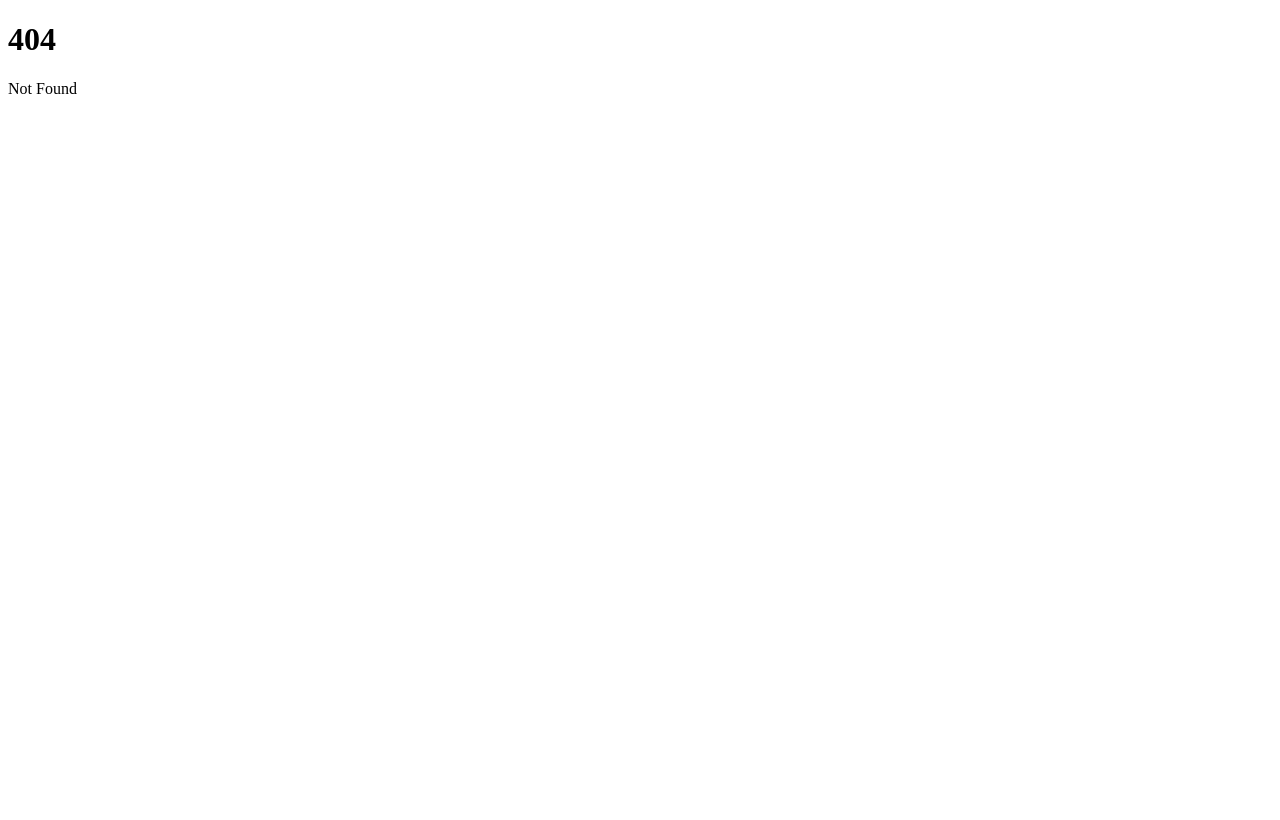
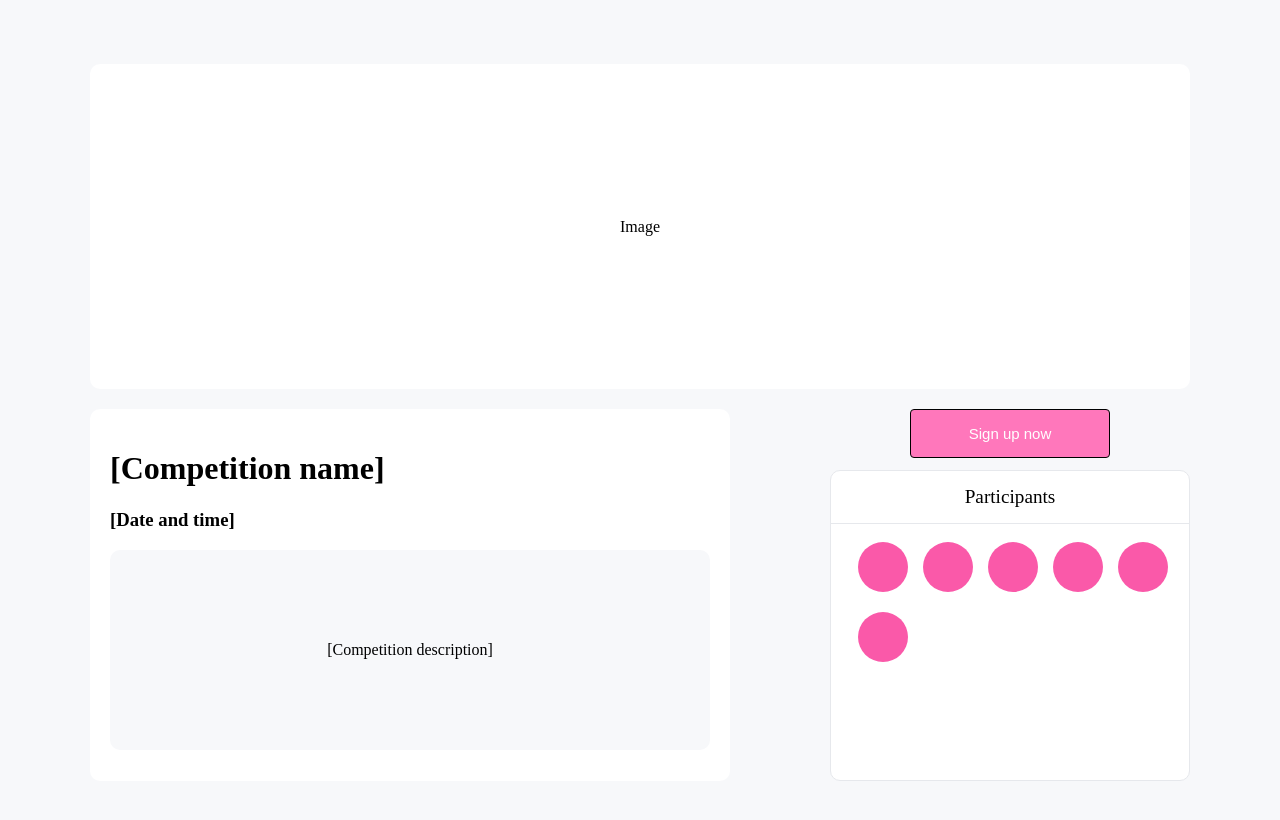
Before and after one commit to synnearv/PU-prosjekt, a SvelteKit app: page /competition-view in a window 1280 px wide. Before the commit this address had no page. Shown: the top 820 px of the page. Built offline with nearby package versions, Linux system fonts and the light colour scheme.

Commit message:
add: competition page
Implemented basic layout. Button changes if user is signed up or not.

```diff
--- /dev/null
+++ b/src/routes/competition-view/+page.svelte
@@ -0,0 +1,214 @@
+<script lang="ts">
+
+  export type Registration = {
+    id: string;
+    userId: string;
+    userName: string;
+  };
+
+  export type Competition = {
+    id: string;
+    name: string;
+    description: string;
+    data_time: string;
+    image_URL: string | null; //does not have to be a picture, can be empty
+  }
+
+  export let data: {
+    competition: Competition;
+    registrations: Registration[];
+  }
+
+//   export let registrations: Registration[] = [];
+// Dummydata
+    const currentUserId = "u10";
+
+    let registrations: Registration[] = [
+    { id: "r1", userId: "u1", userName: "Bruno" },
+    { id: "r2", userId: "u2", userName: "Nala" },
+    { id: "r3", userId: "u3", userName: "Mira" },
+    { id: "r4", userId: "u4", userName: "Bamse" },
+    { id: "r5", userId: "u5", userName: "Storm" },
+    { id: "r6", userId: "u6", userName: "Pia" },
+    ]
+// Dummydata end
+
+    $: isRegistered = registrations.some(
+        r => r.userId === currentUserId
+    );
+
+    function toggleRegistration() {
+        if (isRegistered) {
+        // remove me
+            registrations = registrations.filter(
+             r => r.userId !== currentUserId
+            );
+        } else {
+        // add me
+            const newRegistration: Registration = {
+                id: crypto.randomUUID(),
+                userId: currentUserId,
+                userName: "[Hundenavn]"
+            };
+
+            registrations = [...registrations, newRegistration];
+        }
+    }
+
+</script>
+
+<div id="wrapper">
+    <div id="image">
+        Image <!--{data.competition.image_URL}-->
+    </div>
+    <div id="competition">
+        <h1>[Competition name] <!--{data.competition.name}--></h1>
+        <h3>[Date and time] <!--{data.competition.date_time}--></h3>
+        <div id="description">
+            [Competition description] <!--{data.competition.description}-->
+        </div>
+    </div>
+
+    <div id="side">
+        <button onclick={toggleRegistration}>
+            {isRegistered ? "Sign off" : "Sign up now"}
+        </button>
+        <div id="participants">
+            <div id="participants-header">
+            Participants
+            </div>
+
+            <div id="users">
+                <div class="dots">
+                    {#each //data. //add data when you have database
+                    registrations as r (r.id)}
+                        <span class="dot" title={r.userName} />
+                    {/each}
+                </div>
+            </div>
+        </div>
+    </div>
+
+</div>
+
+<style>
+    #wrapper {
+        display: grid;
+        max-width: 1100px;
+        margin: 40px auto;
+        padding: 24px;
+
+        grid-template-columns: 2fr 1fr;
+        grid-template-areas:
+            "image image"
+            "competition side";
+
+        gap: 20px;
+    }
+
+    #image {
+        display: grid;
+        grid-area: image;
+        place-items: center;
+        border-radius: 10px;
+        height: 325px;
+
+        background-color: #FFF;
+    }
+
+    #competition {
+        grid-area: competition;
+        border-radius: 10px;
+
+        width: 600px;
+        min-height: 300px;
+        padding: 20px;
+        background-color: #FFF;
+    }
+
+    #description {
+        margin-top: 16px;
+        min-height: 200px;
+        border-radius: 10px;
+        display: grid;
+        place-items: center;
+        background-color: #F7F8FA;
+    }
+
+    #side{
+        display: grid;
+        gap: 12px;
+        grid-area: side;
+    }
+
+    #side button {
+        justify-self: center;
+    }
+
+    button {
+        width: 256px;
+        border: 0;
+        border-radius: 4px;
+		background-color: #ff77bb;
+		color: white;
+		border: solid black 0.5px;
+		width: 200px;
+		padding: 15px 10px;
+		font-size: 15px;
+
+		border-radius: 4px;
+		cursor: pointer;
+    }
+
+    button:hover {
+		background-color: #fa59a9;
+	}
+
+	button:active {
+		background-color: #fd3599;
+	}
+
+    #participants{
+        border: 1px solid #e6e8ec;
+        border-radius: 10px;
+        background-color: #FFF;
+    }
+
+    #participants-header{
+        padding: 15px;
+        text-align: center;
+        border-bottom: 1px solid #e6e8ec;
+        font-size: larger;
+    }
+
+    #users{
+        min-height: 220px;
+        padding: 18px;
+    }
+
+    .dots{
+        display:grid;
+        grid-template-columns: repeat(5, 45px);
+        gap: 20px;
+        justify-content:center;
+        align-content:start;
+    }
+
+    .dot{
+        width:50px;
+        height:50px;
+        border-radius:50%;
+        background: #fa59a9;
+    }
+
+    .dot:hover {
+        transform: scale(1.2);
+    }
+
+    :global(body) {
+        margin: 0;
+        background-color: #F7F8FA
+    }
+
+
+</style>
```
